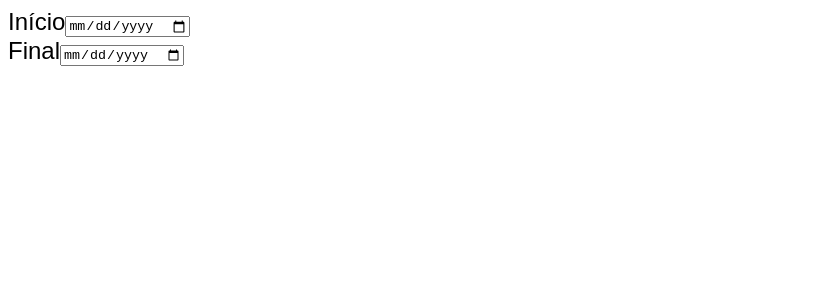
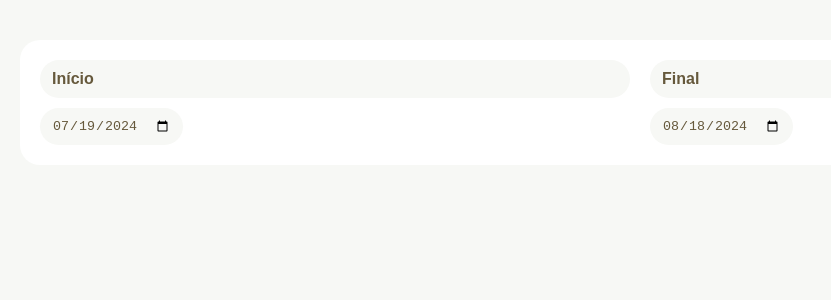
Before and after one commit to rafaelmartinssi/fintech, a React (Vite) app: page / in a window 1280 px wide. Shown: the top 300 px of the page, without its empty margins (0-831 px from the left). Built offline with nearby package versions, Linux system fonts and the light colour scheme; no server answers.

Commit message:
Config base style css and load by range sales

```diff
--- a/src/App.tsx
+++ b/src/App.tsx
@@ -7,7 +7,7 @@ import "./Style.css";
 function App() {
   return (
     <DataContextProvider>
-      <div>
+      <div className="container">
         <Sidenav />
         <main>
           <Header />
--- a/src/Components/DateInput.tsx
+++ b/src/Components/DateInput.tsx
@@ -1,13 +1,35 @@
+import React from "react";
+
 type DateInputProps = React.ComponentProps<'input'> & {
     id: string;
     label: string;
 }
 
+const generalStyle: React.CSSProperties = {
+    color: "var(--color-2)",
+    padding: "var(--gap-s) .75rem",
+    backgroundColor: "var(--color-4)",
+    borderRadius: "var(--gap)"
+}
+
+const labelStyle: React.CSSProperties = {
+    ...generalStyle,
+    display: "block",
+    marginBottom: "var(--gap-s)",
+    fontWeight: "600",
+}
+
+const inputStyle: React.CSSProperties = {
+    ...generalStyle,
+    border: "none",
+    fontFamily: "monospace",
+}
+
 export const DateInput = ({ id, label, ...props }: DateInputProps) => {
     return (
         <div>
-            <label htmlFor={id}>{label}</label>
-            <input id={id} name={id} type="date" {...props}/>
+            <label style={labelStyle} htmlFor={id}>{label}</label>
+            <input style={inputStyle} id={id} name={id} type="date" {...props}/>
         </div>
     )
 }
--- a/src/Components/DateRange.tsx
+++ b/src/Components/DateRange.tsx
@@ -1,11 +1,16 @@
-import React from "react";
 import { DateInput } from "./DateInput";
+import { useData } from "../Context/DataContext";
 
 export const DateRange = () => {
-    const [inicio, setInicio] = React.useState('');
-    const [final, setFinal] = React.useState('');
+    const {
+        inicio,
+        setInicio,
+        final,
+        setFinal
+    } = useData();
+
     return (
-        <form onSubmit={(e) => e.preventDefault()}>
+        <form className="box flex" onSubmit={(e) => e.preventDefault()}>
             <DateInput
                 id="inicio"
                 label="Início"
--- a/src/Context/DataContext.tsx
+++ b/src/Context/DataContext.tsx
@@ -15,6 +15,10 @@ interface IDataContext {
     data: IVenda[] | null;
     loading: boolean;
     error: string | null;
+    inicio: string;
+    final: string;
+    setInicio: React.Dispatch<React.SetStateAction<string>>;
+    setFinal: React.Dispatch<React.SetStateAction<string>>;
 }
 
 const DataContext = React.createContext<IDataContext | null>(null);
@@ -29,12 +33,31 @@ export const useData = () => {
     return context;
 }
 
+function getDate(n: number) {
+    const date = new Date();
+    date.setDate(date.getDate() - n)
+    const dd = String(date.getDate()).padStart(2, '0');
+    const mm = String(date.getMonth() + 1).padStart(2, '0');
+    const yyyy = String(date.getFullYear());
+    return `${yyyy}-${mm}-${dd}`
+}
+
 export const DataContextProvider = (
     { children }: React.PropsWithChildren
 ) => {
-    const { data, loading, error } = useFetch<IVenda[]>(baseUrl);
+    const [inicio, setInicio] = React.useState(getDate(30));
+    const [final, setFinal] = React.useState(getDate(0));
+    const { data, loading, error } = useFetch<IVenda[]>(baseUrl + `?inicio=${inicio}&final=${final}`);
     return (
-        <DataContext.Provider value={{ data, loading, error }}>
+        <DataContext.Provider value={{
+            data,
+            loading,
+            error,
+            inicio,
+            setInicio,
+            final,
+            setFinal
+        }}>
             {children}
         </DataContext.Provider>
     )
--- a/src/Style.css
+++ b/src/Style.css
@@ -1,4 +1,80 @@
+html {
+  --color-1: #463220;
+  --color-2: #66593c;
+  --color-3: #eceadd;
+  --color-4: #f7f8f5;
+  --color-5: #ffffff;
+  --gap-s: 0.625rem;
+  --gap: 1.25rem;
+}
+
 body {
-  font-size: 1.5rem;
   font-family: sans-serif;
+  margin: 0px;
+  color: var(--color-2);
+  background: var(--color-4);
 }
+
+.box {
+  padding: var(--gap);
+  border-radius: var(--gap);
+  background: var(--color-5);
+}
+
+button {
+  font-family: sans-serif;
+  font-size: 1rem;
+  cursor: pointer;
+}
+
+h1,
+h2,
+h3 {
+  font-weight: 600;
+  margin: 0px;
+}
+
+ul {
+  list-style: none;
+  padding: 0px;
+  margin: 0px;
+}
+
+.flex {
+  display: flex;
+  gap: var(--gap)
+}
+
+.flex > * {
+  flex: 1;
+}
+
+.mb {
+  margin-bottom: var(--gap)
+}
+
+.bg-1 {
+  background: var(--color-1);
+}
+
+.bg-2 {
+  background: var(--color-2);
+}
+
+.bg-3 {
+  background: var(--color-3);
+}
+
+.bg-4 {
+  background: var(--color-4);
+}
+
+.bg-5 {
+  background: var(--color-5);
+}
+
+.container {
+  display: grid;
+  padding: var(--gap);
+  gap: var(--gap);
+}
```
